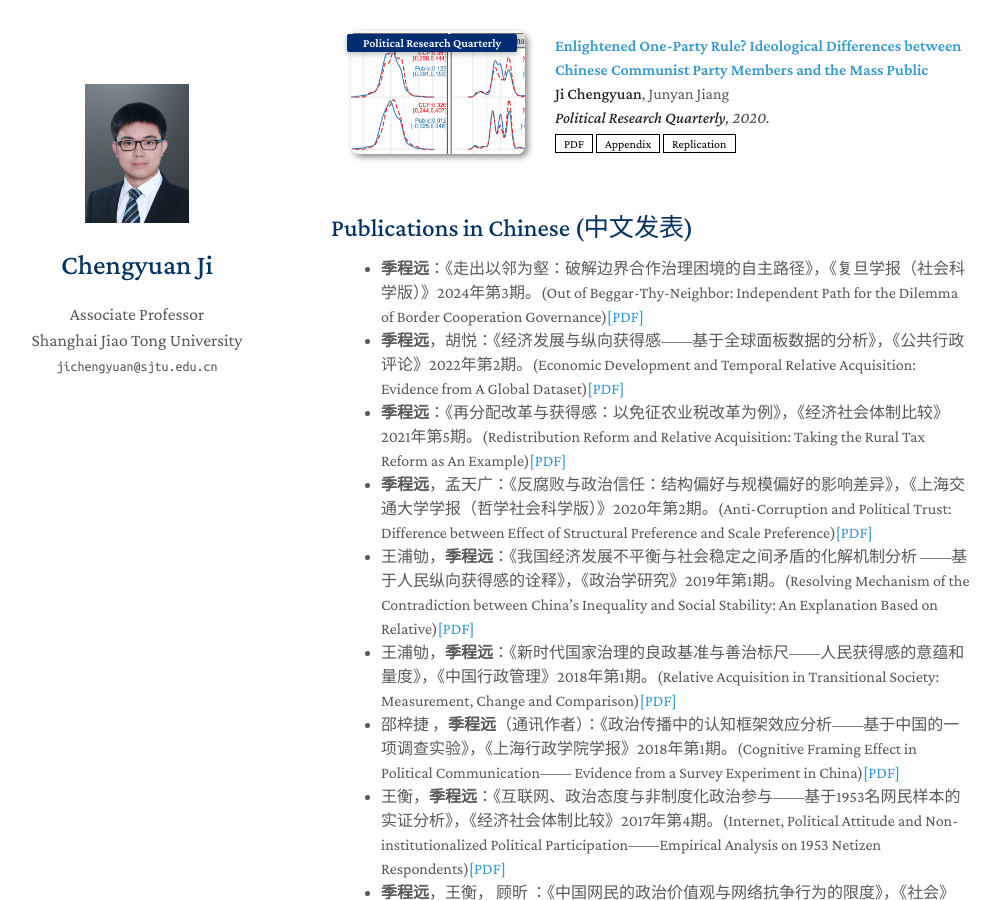
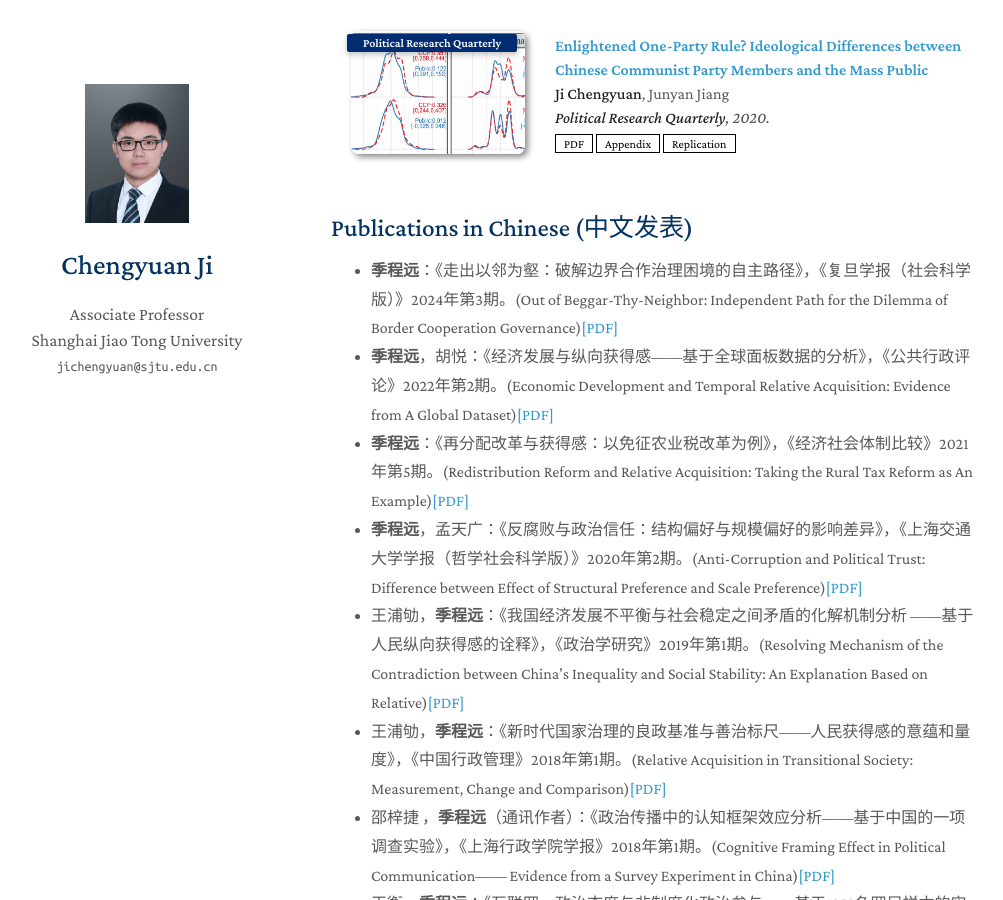
Before and after one commit to chengyuanji/website, a Jekyll site: the page built from index.md, in a window 1280 px wide and 900 px high, scrolled down 975 px. Shown: the whole window, without its empty margins (139-1142 px from the left). Built offline with Jekyll 4.4.1, drawn with Linux system fonts in a browser that asks for light colours; a style sheet for code colours, icons or effects is not loaded; our own code applies the rules of GitHub Pages for plain Markdown files.

Commit message:
Update publications_cn.md

```diff
--- a/_includes/publications_cn.md
+++ b/_includes/publications_cn.md
@@ -1,6 +1,6 @@
 ## Publications in Chinese (中文发表)
 
-<ul style="margin:0 10px 0;line-height: 1.5">
+<ul style="line-height: 1.8">
   <li><autocolor><b>季程远</b>：《走出以邻为壑：破解边界合作治理困境的自主路径》，《复旦学报（社会科学版）》2024年第3期。(Out of Beggar-Thy-Neighbor: Independent Path for the Dilemma of Border Cooperation Governance)</autocolor><a href="https://chengyuanji.wordpress.com/wp-content/uploads/2024/05/e8b5b0e587bae4bba5e982bbe4b8bae5a391efbc9ae7a0b4e8a7a3e8beb9e7958ce59088e4bd9ce6b2bbe79086e59bb0e5a283e79a84e887aae4b8bbe8b7afe5be84_e5ada3e7a88be8bf9c.pdf">[PDF]</a></li>
   <li><autocolor><b>季程远</b>，胡悦：《经济发展与纵向获得感——基于全球面板数据的分析》，《公共行政评论》2022年第2期。(Economic Development and Temporal Relative Acquisition: Evidence from A Global Dataset)</autocolor><a href="https://chengyuanji.wordpress.com/wp-content/uploads/2024/05/e8b5b0e587bae4bba5e982bbe4b8bae5a391efbc9ae7a0b4e8a7a3e8beb9e7958ce59088e4bd9ce6b2bbe79086e59bb0e5a283e79a84e887aae4b8bbe8b7afe5be84_e5ada3e7a88be8bf9c.pdf">[PDF]</a></li>
   <li><autocolor><b>季程远</b>：《再分配改革与获得感：以免征农业税改革为例》，《经济社会体制比较》2021年第5期。(Redistribution Reform and Relative Acquisition: Taking the Rural Tax Reform as An Example)</autocolor><a href="https://chengyuanji.wordpress.com/wp-content/uploads/2024/05/e8b5b0e587bae4bba5e982bbe4b8bae5a391efbc9ae7a0b4e8a7a3e8beb9e7958ce59088e4bd9ce6b2bbe79086e59bb0e5a283e79a84e887aae4b8bbe8b7afe5be84_e5ada3e7a88be8bf9c.pdf">[PDF]</a></li>
```
